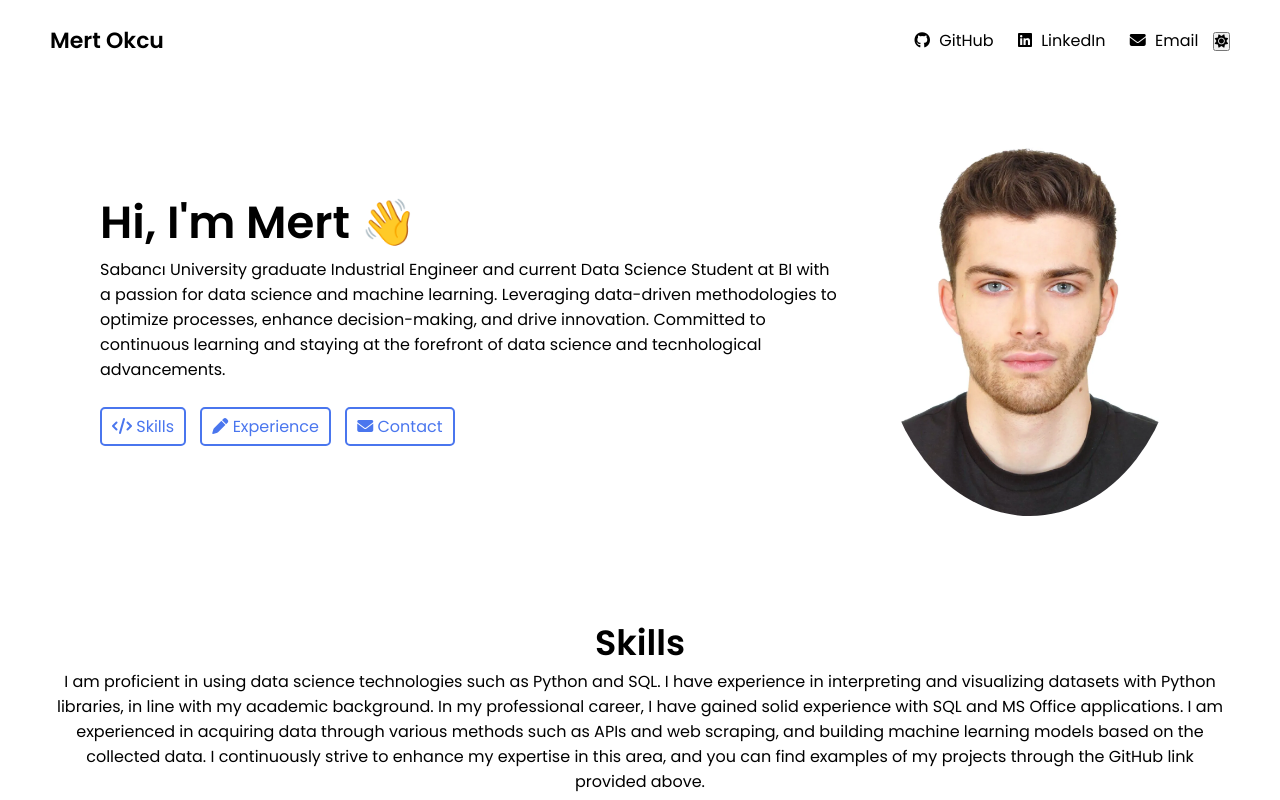
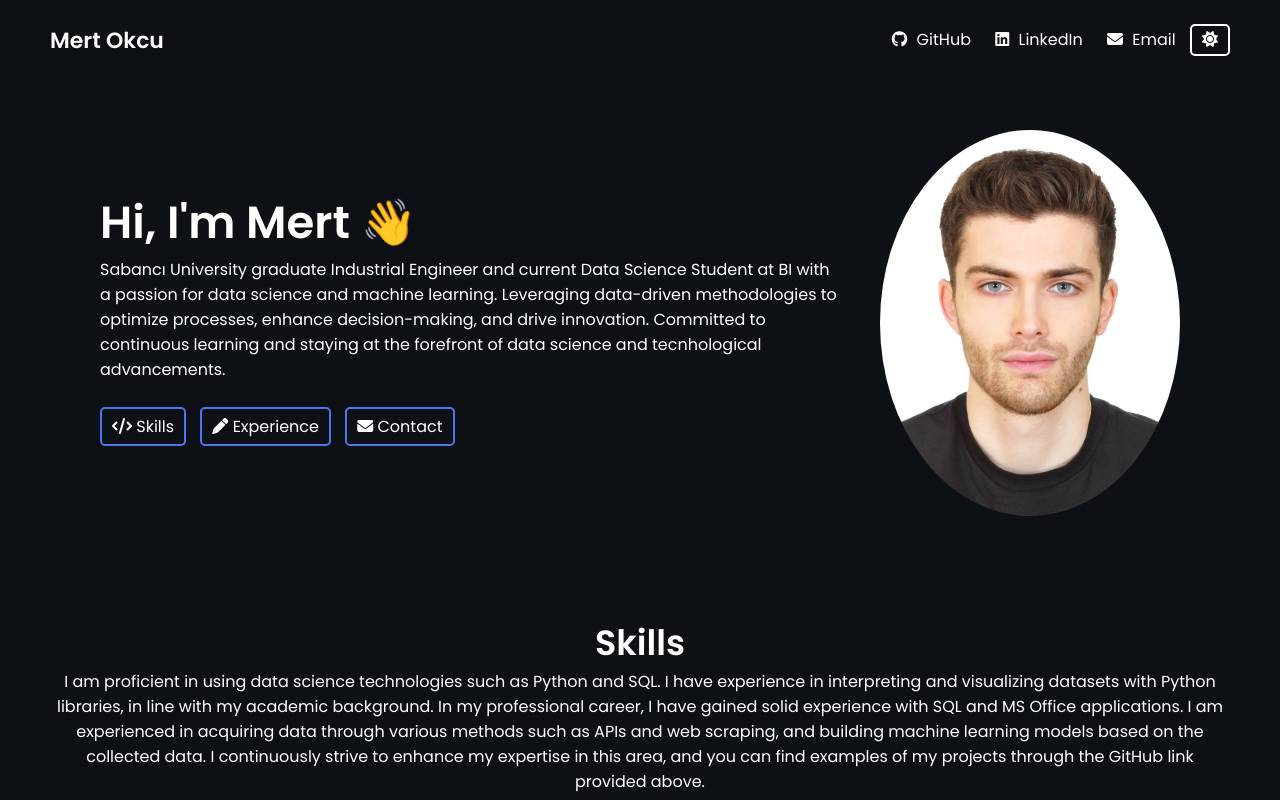
Before and after one commit to mertokcu/Personal-Website, a plain HTML site: page index.html in a window 1280 px wide. Shown: the top 800 px of the page. Drawn offline with Linux system fonts and the light colour scheme.

Commit message:
Update styles.css

```diff
--- a/styles.css
+++ b/styles.css
@@ -1,7 +1,7 @@
 :root{
-    --text-color:#1a1c20
-    --link-color:#4a76ee
-    --background-color:#eeeff1
+    --text-color:#1a1c20;
+    --link-color:#4a76ee;
+    --background-color:#ffffff;
 }
 
 *{
@@ -347,3 +347,45 @@ nav .right span{
     }
 
 }
+
+/* === Dark mode additions (appended, minimal and non-destructive) === */
+:root{
+    --dark-bg: #0d1116;
+    --dark-text: #ffffff;
+}
+
+/* Toggle button style (keeps visual similar to existing design) */
+#theme-toggle {
+    background: transparent;
+    border: 2px solid var(--text-color);
+    border-radius: 5px;
+    padding: 5px 10px;
+    cursor: pointer;
+    font-size: 16px;
+    transition: 0.15s;
+}
+
+#theme-toggle:hover {
+    background-color: var(--link-color);
+    color: white;
+}
+
+/* Dark mode styles */
+body.dark-mode {
+    background-color: var(--dark-bg) !important;
+    color: var(--dark-text) !important;
+}
+
+body.dark-mode a {
+    color: var(--dark-text) !important;
+}
+
+body.dark-mode nav .right a:last-child {
+    background-color: var(--dark-text) !important;
+    color: var(--dark-bg) !important;
+}
+
+body.dark-mode #theme-toggle {
+    border-color: var(--dark-text) !important;
+    color: var(--dark-text) !important;
+}
```
